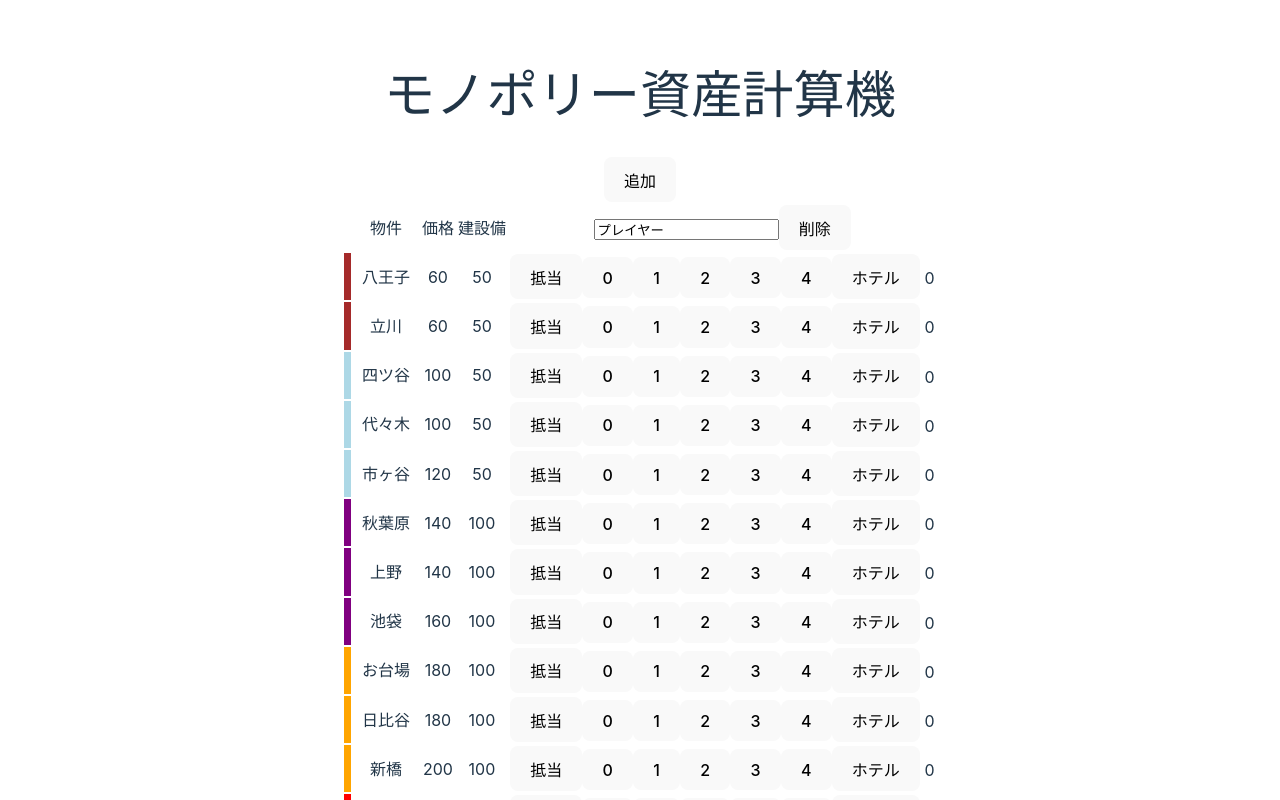
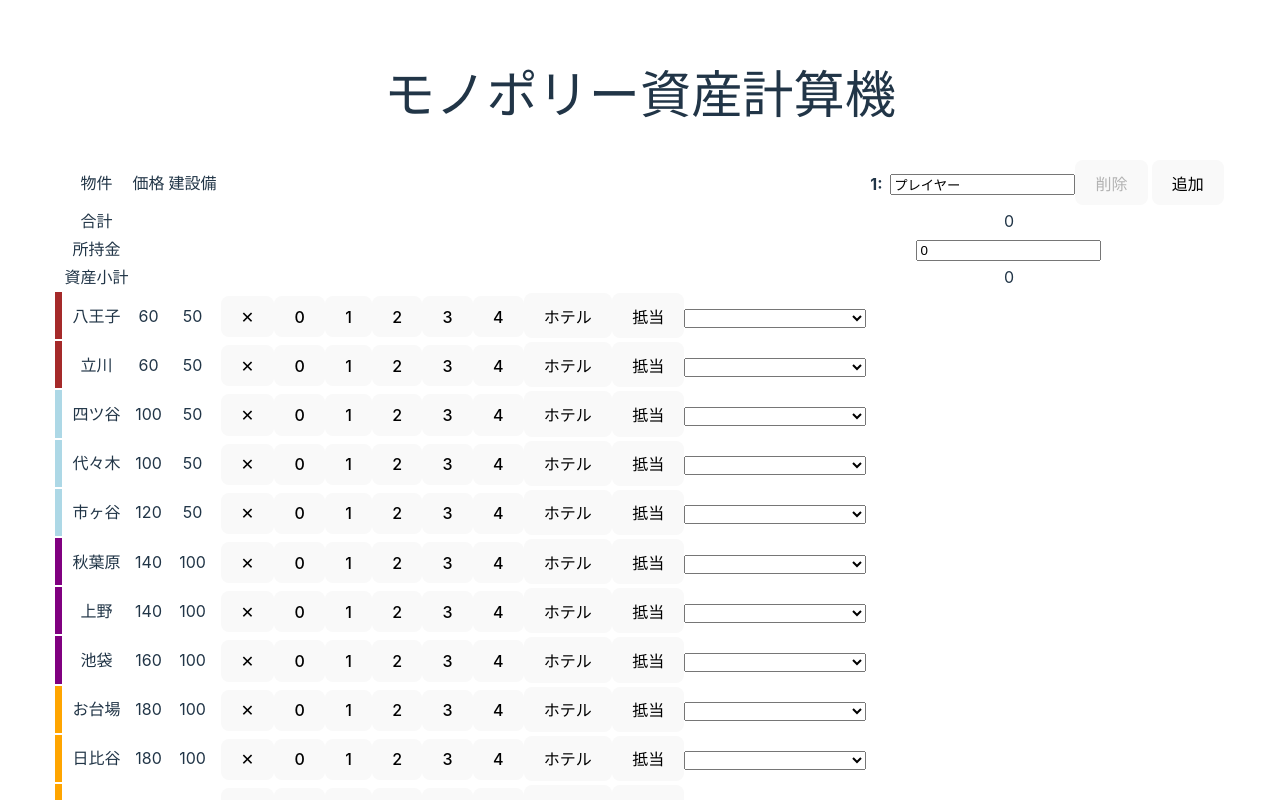
Before and after one commit to sumeragizzz/monopoly-assets-calculator, a Vue app: page / in a window 1280 px wide. Shown: the top 800 px of the page. Built offline with nearby package versions, Linux system fonts and the light colour scheme.

Commit message:
UIを全面的に見直し

```diff
--- a/src/components/MonopolyAssetsCalculator.vue
+++ b/src/components/MonopolyAssetsCalculator.vue
@@ -1,67 +1,39 @@
 <script setup lang="ts">
 import { ref } from 'vue'
-import { Property, Street, Railroad, Utility, Player } from '../model.ts'
+import { Game, Player, Property } from '../model.ts'
 
 defineProps<{ msg: string }>()
 
-const properties: Array<Property> = [
-  Street.HACHIOJI, Street.TACHIKAWA,
-  Street.YOTSUYA, Street.YOYOGI, Street.ICHIGAYA,
-  Street.AKIHABARA, Street.UENO, Street.IKEBUKURO,
-  Street.ODAIBA, Street.HIBIYA, Street.SHIMBASHI,
-  Street.EBISU, Street.HARAJUKU, Street.OMOTESANDO,
-  Street.AKASAKA, Street.ROPPONGI, Street.TORANOMON,
-  Street.YURAKUCHO, Street.NIHONBASHI, Street.OTEMACHI,
-  Street.MARUNOUCHI, Street.GINZA,
-  Railroad.SHINJUKU, Railroad.SHINAGAWA, Railroad.SHIBUYA, Railroad.TOKYO,
-  Utility.POWER_COMPANY, Utility.WATER_COMPANY
-]
+const game = ref(new Game())
 
-const players = ref(new Array())
 const addPlayer = () => {
-  players.value.push(new Player())
+  game.value.addPlayer()
 }
 
-const removePlayer = (index: number) => {
-  players.value.splice(index, 1)
+const removePlayer = (id: string) => {
+  // TODO 確認ダイアログを表示する
+
+  game.value.removePlayer(id)
 }
 
-// 抵当
-const mortgageProperty = (player: Player, property: Property) => {
-  // TODO 未購入状態から抵当にすることができないので要修正
-  if (!player.hasProperty(property)) {
-    player.buyProperty(property)
-  }
-  if (player.isMortgaged(property)) {
-    player.settlementProperty(property)
-  } else {
-    player.mortgageProperty(property)
-  }
+const buyProperty = (property: Property, houseCount: number) => {
+  const player: Player = game.value.getOwnedPlayer(property) ?? game.value.getAllPlayers()[0]
+  player.buyProperty(property, houseCount)
 }
 
-// 物件購入/売却
-const buyProperty = (player: Player, property: Property, houseCount: number) => {
-  if (!player.hasProperty(property)) {
-    player.buyProperty(property)
-    player.buildHouses(property, houseCount)
-  } else if (houseCount > player.getHouseCount(property)) {
-    player.buildHouses(property, houseCount - player.getHouseCount(property))
-  } else if (houseCount < player.getHouseCount(property)) {
-    player.sellHouses(property, player.getHouseCount(property) - houseCount)
-  } else if (player.isMortgaged(property)) {
-    player.settlementProperty(property)
-  } else {
-    player.sellProperty(property)
-  }
+const sellProperty = (property: Property) => {
+  const player: Player | undefined = game.value.getOwnedPlayer(property)
+  player?.sellProperty(property)
 }
 
-addPlayer()
+const mortgageProperty = (property: Property) => {
+  const player: Player = game.value.getOwnedPlayer(property) ?? game.value.getAllPlayers()[0]
+  player.mortgageProperty(property)
+}
 </script>
 
 <template>
   <h1>{{ msg }}</h1>
-
-  <button type="button" @click="addPlayer">追加</button>
 
   <table>
     <thead>
@@ -70,57 +42,74 @@
         <th>物件</th>
         <th>価格</th>
         <th>建設備</th>
-        <th v-for="(player, index) in players">
+        <th></th>
+        <th v-for="(player, playerIndex) in game.getAllPlayers()">
+          {{ playerIndex + 1 }}:&nbsp;
           <input v-model="player.name" />
-          <button @click="removePlayer(index)">削除</button>
+          <button @click="removePlayer(player.id)" :disabled="game.getAllPlayers().length <= 1">削除</button>
         </th>
+        <th><button type="button" @click="addPlayer" :disabled="game.getAllPlayers().length >= 8">追加</button></th>
       </tr>
     </thead>
     <tbody>
-      <tr v-for="property in properties">
-        <td :style="{'background-color': property.group.color}">&nbsp;</td>
-        <td>{{ property.name }}</td>
-        <td>{{ property.price }}</td>
-        <td>{{ !property.canBuildHouse() ? '-' : property.cost }}</td>
-        <template v-for="player in players">
-          <td>
-            <button @click="mortgageProperty(player, property)">抵当</button>
-            <button @click="buyProperty(player, property, 0)">0</button>
-            <button @click="buyProperty(player, property, 1)" :disabled="!property.canBuildHouse()">1</button>
-            <button @click="buyProperty(player, property, 2)" :disabled="!property.canBuildHouse()">2</button>
-            <button @click="buyProperty(player, property, 3)" :disabled="!property.canBuildHouse()">3</button>
-            <button @click="buyProperty(player, property, 4)" :disabled="!property.canBuildHouse()">4</button>
-            <button @click="buyProperty(player, property, 5)" :disabled="!property.canBuildHouse()">ホテル</button>
-            {{ player.hasProperty(property) ? player.calculatePresentValue(property) : 0 }}
-          </td>
-        </template>
-      </tr>
-    </tbody>
-    <tfoot>
       <tr>
         <td></td>
-        <td>資産小計</td>
+        <td>合計</td>
         <td></td>
         <td></td>
-        <td v-for="player in players">{{ player.calculateAllPresentValue() }}</td>
+        <td></td>
+        <td v-for="player in game.getAllPlayers()">{{ player.money + player.calculateTotalValuation() }}</td>
+        <td></td>
       </tr>
       <tr>
         <td></td>
         <td>所持金</td>
         <td></td>
         <td></td>
-        <td v-for="player in players">
-          <input v-model.number="player.money" />
-        </td>
+        <td></td>
+        <td v-for="player in game.getAllPlayers()"><input type="number" v-model.number="player.money" /></td>
+        <td></td>
       </tr>
       <tr>
         <td></td>
-        <td>合計</td>
+        <td>資産小計</td>
         <td></td>
         <td></td>
-        <td v-for="player in players">{{ player.getTotalAssets() }}</td>
+        <td></td>
+        <td v-for="player in game.getAllPlayers()">{{ player.calculateTotalValuation() }}</td>
+        <td></td>
       </tr>
-    </tfoot>
+      <tr v-for="property in game.getAllProperties()">
+        <td :style="{'background-color': property.group.color}">&nbsp;</td>
+        <td>{{ property.name }}</td>
+        <td>{{ property.price }}</td>
+        <td>{{ !property.buildable ? '-' : property.cost }}</td>
+        <td>
+          <button @click="sellProperty(property)">✕</button>
+          <button @click="buyProperty(property, 0)">0</button>
+          <button @click="buyProperty(property, 1)" :disabled="!property.buildable">1</button>
+          <button @click="buyProperty(property, 2)" :disabled="!property.buildable">2</button>
+          <button @click="buyProperty(property, 3)" :disabled="!property.buildable">3</button>
+          <button @click="buyProperty(property, 4)" :disabled="!property.buildable">4</button>
+          <button @click="buyProperty(property, 5)" :disabled="!property.buildable">ホテル</button>
+          <button @click="mortgageProperty(property)">抵当</button>
+          <select v-model="game.getPropertyStatus(property).owner">
+            <option disabled>所有者を選択してください</option>
+            <option :value="undefined"></option>
+            <option v-for="(player, playerIndex) in game.getAllPlayers()" :value="player">{{ `${playerIndex + 1}: ${player.name}` }}</option>
+          </select>
+        </td>
+        <!--
+        <template v-for="player in players">
+        </template>
+        -->
+        <!-- @vue-ignore -->
+        <td v-for="player in game.getAllPlayers()">
+          <template v-if="player.isOwnedProperty(property)">{{ game.getPropertyStatus(property).calculateValuation() }}</template>
+        </td>
+        <td></td>
+      </tr>
+    </tbody>
   </table>
 </template>
 
--- a/src/model.ts
+++ b/src/model.ts
@@ -12,6 +12,7 @@
 
     // 鉄道
     static readonly RAILROAD = new Group('鉄道', 4, 'black')
+
     // 公共会社
     static readonly UTILITY = new Group('公共会社', 2, 'grey')
 
@@ -27,229 +28,224 @@
 }
 
 // 物件
-export interface Property {
-    readonly name: string
-    readonly price: number
-    readonly cost: number
-    readonly group: Group
+export class Property {
+    // 土地
+    static readonly HACHIOJI: Property = new Property('八王子', 60, 50, Group.BROWN, true)
+    static readonly TACHIKAWA: Property = new Property('立川', 60, 50, Group.BROWN, true)
+    static readonly YOTSUYA: Property = new Property('四ツ谷', 100, 50, Group.LIGHTBLUE, true)
+    static readonly YOYOGI: Property = new Property('代々木', 100, 50, Group.LIGHTBLUE, true)
+    static readonly ICHIGAYA: Property = new Property('市ヶ谷', 120, 50, Group.LIGHTBLUE, true)
+    static readonly AKIHABARA: Property = new Property('秋葉原', 140, 100, Group.LIGHTPURPLE, true)
+    static readonly UENO: Property = new Property('上野', 140, 100, Group.LIGHTPURPLE, true)
+    static readonly IKEBUKURO: Property = new Property('池袋', 160, 100, Group.LIGHTPURPLE, true)
+    static readonly ODAIBA: Property = new Property('お台場', 180, 100, Group.ORANGE, true)
+    static readonly HIBIYA: Property = new Property('日比谷', 180, 100, Group.ORANGE, true)
+    static readonly SHIMBASHI: Property = new Property('新橋', 200, 100, Group.ORANGE, true)
+    static readonly EBISU: Property = new Property('恵比寿', 220, 150, Group.RED, true)
+    static readonly HARAJUKU: Property = new Property('原宿', 220, 150, Group.RED, true)
+    static readonly OMOTESANDO: Property = new Property('表参道', 240, 150, Group.RED, true)
+    static readonly AKASAKA: Property = new Property('赤坂', 260, 150, Group.YELLOW, true)
+    static readonly ROPPONGI: Property = new Property('六本木', 260, 150, Group.YELLOW, true)
+    static readonly TORANOMON: Property = new Property('虎ノ門', 280, 150, Group.YELLOW, true)
+    static readonly YURAKUCHO: Property = new Property('有楽町', 300, 200, Group.GREEN, true)
+    static readonly NIHONBASHI: Property = new Property('日本橋', 300, 200, Group.GREEN, true)
+    static readonly OTEMACHI: Property = new Property('大手町', 320, 200, Group.GREEN, true)
+    static readonly MARUNOUCHI: Property = new Property('丸ノ内', 350, 200, Group.DARKBLUE, true)
+    static readonly GINZA: Property = new Property('銀座', 400, 200, Group.DARKBLUE, true)
 
-    canBuildHouse(): boolean
-}
+    // 鉄道
+    static readonly SHINJUKU: Property = new Property('新宿駅', 200, 0, Group.RAILROAD, false)
+    static readonly SHINAGAWA: Property = new Property('品川駅', 200, 0, Group.RAILROAD, false)
+    static readonly SHIBUYA: Property = new Property('渋谷駅', 200, 0, Group.RAILROAD, false)
+    static readonly TOKYO: Property = new Property('東京駅', 200, 0, Group.RAILROAD, false)
 
-// 土地
-export class Street implements Property {
-    static readonly HACHIOJI: Street = new Street('八王子', 60, 50, Group.BROWN)
-    static readonly TACHIKAWA: Street = new Street('立川', 60, 50, Group.BROWN)
-    static readonly YOTSUYA: Street = new Street('四ツ谷', 100, 50, Group.LIGHTBLUE)
-    static readonly YOYOGI: Street = new Street('代々木', 100, 50, Group.LIGHTBLUE)
-    static readonly ICHIGAYA: Street = new Street('市ヶ谷', 120, 50, Group.LIGHTBLUE)
-    static readonly AKIHABARA: Street = new Street('秋葉原', 140, 100, Group.LIGHTPURPLE)
-    static readonly UENO: Street = new Street('上野', 140, 100, Group.LIGHTPURPLE)
-    static readonly IKEBUKURO: Street = new Street('池袋', 160, 100, Group.LIGHTPURPLE)
-    static readonly ODAIBA: Street = new Street('お台場', 180, 100, Group.ORANGE)
-    static readonly HIBIYA: Street = new Street('日比谷', 180, 100, Group.ORANGE)
-    static readonly SHIMBASHI: Street = new Street('新橋', 200, 100, Group.ORANGE)
-    static readonly EBISU: Street = new Street('恵比寿', 220, 150, Group.RED)
-    static readonly HARAJUKU: Street = new Street('原宿', 220, 150, Group.RED)
-    static readonly OMOTESANDO: Street = new Street('表参道', 240, 150, Group.RED)
-    static readonly AKASAKA: Street = new Street('赤坂', 260, 150, Group.YELLOW)
-    static readonly ROPPONGI: Street = new Street('六本木', 260, 150, Group.YELLOW)
-    static readonly TORANOMON: Street = new Street('虎ノ門', 280, 150, Group.YELLOW)
-    static readonly YURAKUCHO: Street = new Street('有楽町', 300, 200, Group.GREEN)
-    static readonly NIHONBASHI: Street = new Street('日本橋', 300, 200, Group.GREEN)
-    static readonly OTEMACHI: Street = new Street('大手町', 320, 200, Group.GREEN)
-    static readonly MARUNOUCHI: Street = new Street('丸ノ内', 350, 200, Group.DARKBLUE)
-    static readonly GINZA: Street = new Street('銀座', 400, 200, Group.DARKBLUE)
+    // 公共会社
+    static readonly POWER_COMPANY: Property = new Property('電力会社', 150, 0, Group.UTILITY, false)
+    static readonly WATER_COMPANY: Property = new Property('水道会社', 150, 0, Group.UTILITY, false)
 
     readonly name: string
     readonly price: number
     readonly cost: number
     readonly group: Group
+    readonly buildable: boolean
 
-    private constructor(name: string, price: number, cost: number, group: Group) {
+    private constructor(name: string, price: number, cost: number, group: Group, buildable: boolean) {
         this.name = name
         this.price = price
         this.cost = cost
         this.group = group
-    }
-
-    canBuildHouse(): boolean {
-        return true
+        this.buildable = buildable
     }
 }
 
-// 鉄道
-export class Railroad implements Property {
-    static readonly SHINJUKU: Railroad = new Railroad('新宿駅', 200, Group.RAILROAD)
-    static readonly SHINAGAWA: Railroad = new Railroad('品川駅', 200, Group.RAILROAD)
-    static readonly SHIBUYA: Railroad = new Railroad('渋谷駅', 200, Group.RAILROAD)
-    static readonly TOKYO: Railroad = new Railroad('東京駅', 200, Group.RAILROAD)
-
-    readonly name: string
-    readonly price: number
-    readonly cost: number
-    readonly group: Group
-
-    private constructor(name: string, price: number, group: Group) {
-        this.name = name
-        this.price = price
-        this.cost = 0
-        this.group = group
-    }
-
-    canBuildHouse(): boolean {
-        return false
-    }
-}
-
-// 公共会社
-export class Utility implements Property {
-    static readonly POWER_COMPANY: Utility = new Utility('電力会社', 150, Group.UTILITY)
-    static readonly WATER_COMPANY: Utility = new Utility('水道会社', 150, Group.UTILITY)
-
-    readonly name: string
-    readonly price: number
-    readonly cost: number
-    readonly group: Group
-
-    private constructor(name: string, price: number, group: Group) {
-        this.name = name
-        this.price = price
-        this.cost = 0
-        this.group = group
-    }
-
-    canBuildHouse(): boolean {
-        return false
-    }
-}
-
+// 物件状態
 class PropertyStatus {
     readonly property: Property
+    owner?: Player
     houseCount: number
     mortgaged: boolean
 
     constructor(property: Property) {
         this.property = property
+        this.owner = undefined
         this.houseCount = 0
         this.mortgaged = false
     }
 
-    // 評価額を算出する
-    calculatePresentValue(): number {
-        return this.property.price / (this.mortgaged ? 2 : 1) + this.property.cost * this.houseCount
+    isOwned(player?: Player): boolean {
+        if (player === undefined) {
+            return this.owner !== undefined
+        }
+        return this.owner === player
+    }
+
+    dennyProperty() {
+        this.owner = undefined
+    }
+
+    calculateValuation(): number {
+        if (!this.isOwned()) {
+            return 0
+        }
+        if (this.mortgaged) {
+            return this.property.price / 2
+        }
+        return this.property.price + this.property.cost * this.houseCount
+    }
+}
+
+export class Game {
+    private board: Board
+    private  players: Array<Player>
+
+    constructor() {
+        this.board = new Board()
+        this.players = new Array(new Player(this.board))
+    }
+
+	getAllProperties(): Array<Property> {
+        return Array.from(Board.properties)
+    }
+
+    getPropertyStatus(property: Property): PropertyStatus {
+        return this.board.getPropertyStatus(property)
+    }
+
+	addPlayer(): Player | undefined {
+        if (this.players.length >= 8) {
+            return undefined
+        }
+        const newPlayer: Player = new Player(this.board);
+        this.players.push(newPlayer)
+        return newPlayer
+    }
+
+    removePlayer(id: string): Player | undefined {
+        if (this.players.length <= 1) {
+            return undefined
+        }
+
+        const playerIndex: number = this.players.findIndex(player => player.id === id)
+        const player: Player = this.players[playerIndex]
+
+        Board.properties
+            .map(property => this.board.getPropertyStatus(property))
+            .filter(status => status.isOwned(player))
+            .forEach(status => status.dennyProperty())
+
+        this.players.splice(playerIndex, 1)
+        return player
+    }
+
+    getPlayer(id: string): Player | undefined {
+        return this.players.find(player => player.id === id)
+    }
+
+    getOwnedPlayer(property: Property): Player | undefined {
+        return this.board.getPropertyStatus(property).owner
+    }
+
+    getAllPlayers(): Array<Player> {
+        return Array.from(this.players)
+    }
+}
+
+class Board {
+    static readonly properties: Array<Property> = [
+        Property.HACHIOJI, Property.TACHIKAWA,
+        Property.YOTSUYA, Property.YOYOGI, Property.ICHIGAYA,
+        Property.AKIHABARA, Property.UENO, Property.IKEBUKURO,
+        Property.ODAIBA, Property.HIBIYA, Property.SHIMBASHI,
+        Property.EBISU, Property.HARAJUKU, Property.OMOTESANDO,
+        Property.AKASAKA, Property.ROPPONGI, Property.TORANOMON,
+        Property.YURAKUCHO, Property.NIHONBASHI, Property.OTEMACHI,
+        Property.MARUNOUCHI, Property.GINZA,
+        Property.SHINJUKU, Property.SHINAGAWA, Property.SHIBUYA, Property.TOKYO,
+        Property.POWER_COMPANY, Property.WATER_COMPANY
+    ]
+
+    private statuses: Map<Property, PropertyStatus>
+
+    constructor() {
+        this.statuses = new Map(Board.properties.map(property => [property, new PropertyStatus(property)]))
+    }
+
+    getPropertyStatus(property: Property): PropertyStatus {
+        return this.statuses.get(property)!
     }
 }
 
 // プレイヤー
 export class Player {
+    private board: Board
+    readonly id: string
     name: string
     money: number
-    private propertyStatuses: Map<string, PropertyStatus>
 
-    constructor()
+    constructor(board: Board)
 
-    constructor(name?: string) {
-        // TODO デフォルトプレイヤー名の設定
+    constructor(board: Board, name?: string) {
+        this.board = board
+        this.id = crypto.randomUUID()
         this.name = name ?? 'プレイヤー'
         this.money = 0
-        this.propertyStatuses = new Map()
     }
 
-    // 部件を保持しているか
-    hasProperty(property: Property): boolean {
-        return this.propertyStatuses.has(property.name)
+    buyProperty(property: Property, houseCount: number): void {
+        const status: PropertyStatus = this.board.getPropertyStatus(property)
+        status.owner = this
+        status.houseCount = houseCount
+        status.mortgaged = false
     }
 
-    // 物件購入
-    buyProperty(property: Property): void {
-        if (this.propertyStatuses.has(property.name)) {
-            throw new Error()
-        }
-        this.propertyStatuses.set(property.name, new PropertyStatus(property))
+    sellProperty(property: Property): void {
+        const status: PropertyStatus = this.board.getPropertyStatus(property)
+        status.owner = undefined
+        status.houseCount = 0
+        status.mortgaged = false
     }
 
-    // 物件売却
-    sellProperty(property: Property): void {
-        if (!this.propertyStatuses.has(property.name)) {
-            throw new Error()
-        }
-        this.propertyStatuses.delete(property.name)
+    mortgageProperty(property: Property): void {
+        const status: PropertyStatus = this.board.getPropertyStatus(property)
+        status.owner = this
+        status.houseCount = 0
+        status.mortgaged = true
     }
 
-    // 抵当設定
-    mortgageProperty(property: Property): void {
-        if (!this.propertyStatuses.has(property.name)) {
-            throw new Error()
-        }
-        this.propertyStatuses.get(property.name)!.mortgaged = true
+    settlementProperty(property: Property): void {
+        const status: PropertyStatus = this.board.getPropertyStatus(property)
+        status.mortgaged = false
     }
 
-    // 抵当解除
-    settlementProperty(property: Property): void {
-        if (!this.propertyStatuses.has(property.name)) {
-            throw new Error()
-        }
-        this.propertyStatuses.get(property.name)!.mortgaged = false
+    calculateTotalValuation(): number {
+        return Board.properties
+            .map(property => this.board.getPropertyStatus(property))
+            .filter(status => status.owner !== undefined && status.owner.id === this.id)
+            .map(status => status.calculateValuation())
+            .reduce((previousValue, currentValue) => previousValue + currentValue, 0)
     }
 
-    isMortgaged(property: Property): boolean {
-        if (!this.propertyStatuses.has(property.name)) {
-            throw new Error()
-        }
-        return this.propertyStatuses.get(property.name)!.mortgaged
-    }
-
-    // 家を建てる
-    buildHouses(property: Property, count?: number): void {
-        this.addHouseCount(property, count ?? 1)
-    }
-
-    // 家を売る
-    sellHouses(property: Property, count: number): void {
-        this.addHouseCount(property, -(count ?? 1))
-    }
-
-    // 家を追加する
-    private addHouseCount(property: Property, count: number) {
-        if (!property.canBuildHouse()) {
-            throw new Error()
-        }
-        if (!this.propertyStatuses.has(property.name)) {
-            throw new Error()
-        }
-        const status: PropertyStatus = this.propertyStatuses.get(property.name)!
-
-        const afterHouseCount: number = status.houseCount + count
-        if (afterHouseCount < 0 || afterHouseCount > 5) {
-            throw new Error()
-        }
-        status.houseCount = afterHouseCount
-    }
-
-    // 家の数
-    getHouseCount(property: Property): number {
-        if (!this.propertyStatuses.has(property.name)) {
-            throw new Error()
-        }
-        return this.propertyStatuses.get(property.name)!.houseCount
-    }
-
-    // 評価額を算出する
-    calculatePresentValue(property: Property): number {
-        if (!this.propertyStatuses.has(property.name)) {
-            throw new Error()
-        }
-        const status: PropertyStatus = this.propertyStatuses.get(property.name)!
-
-        return status.calculatePresentValue()
-    }
-
-    calculateAllPresentValue(): number {
-        return Array.from(this.propertyStatuses.values()).reduce((previousValue, currentValue) => previousValue + currentValue.calculatePresentValue(), 0)
-    }
-
-    getTotalAssets(): number {
-        return this.money + this.calculateAllPresentValue()
+    isOwnedProperty(property: Property): boolean {
+        return this.board.getPropertyStatus(property).owner === this
     }
 }
```
